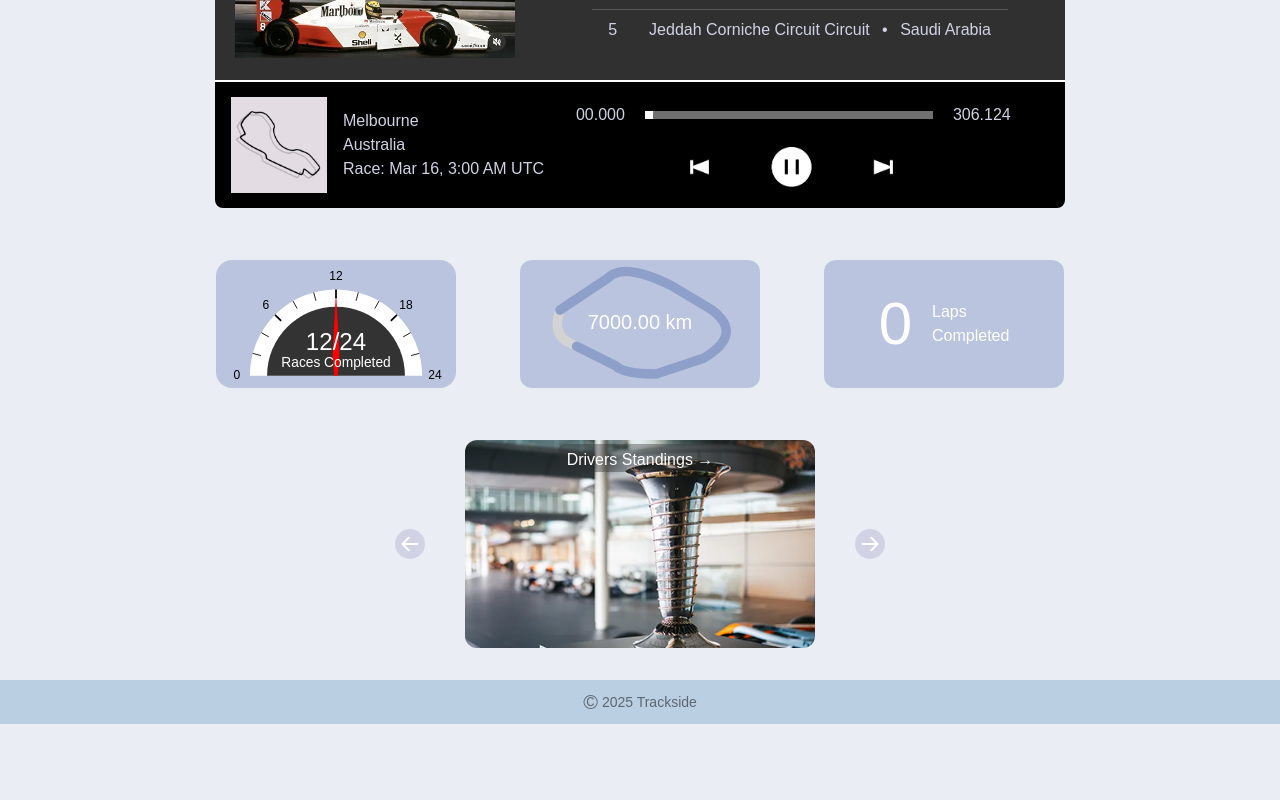
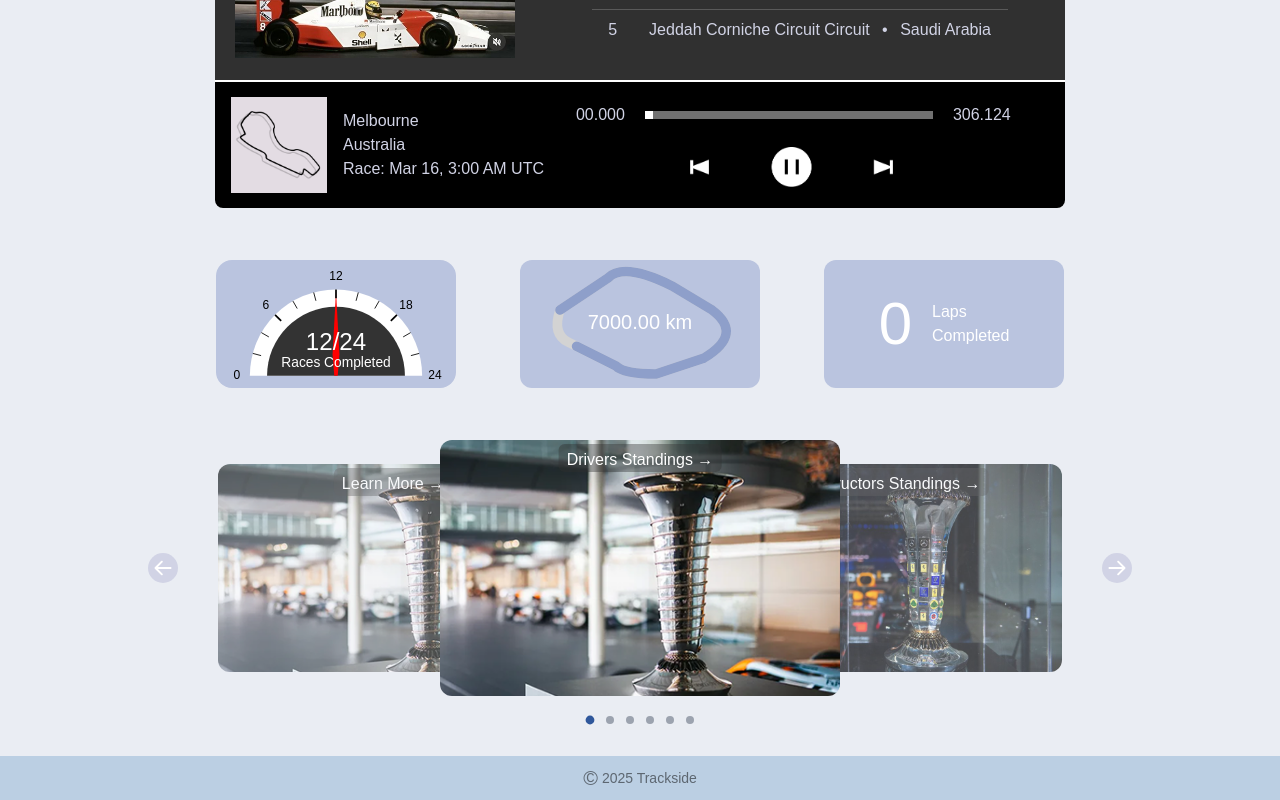
Before and after one commit to fionaa-truong/trackside, a Next.js app: page / in a window 1280 px wide. Shown: the part 522-1322 px from the top of the page. Before the commit the page ends 1246 px from the top, so only its background shows below. Built offline with nearby package versions, Linux system fonts and the light colour scheme; a web font is replaced by a local one.

Commit message:
fixed carousel

```diff
--- a/src/components/landingPage/carousel.tsx
+++ b/src/components/landingPage/carousel.tsx
@@ -1,13 +1,12 @@
 "use client";
 
-import { useRef, useState } from "react";
+import { useState } from "react";
 import CarouselCards from "./carouselCards";
 import Image from "next/image";
-import { motion } from "motion/react";
 
 const cards = [
   {
-    imgSr: "/landingPage/driver_trophy.png",
+    imgSrc: "/landingPage/driver_trophy.png",
     link: "/",
     feature: "Drivers Standings →",
     hoverText: "See who is leading the driver's championship!",
@@ -45,17 +44,20 @@ const cards = [
 ];
 
 export default function Carousel() {
-  const scrollRef = useRef<HTMLDivElement>(null);
   const [currentIndex, setCurrentIndex] = useState(0);
-  const prevSlide = () => {
+  const prevIndex = currentIndex === 0 ? cards.length - 1 : currentIndex - 1;
+  const nextIndex = currentIndex === cards.length - 1 ? 0 : currentIndex + 1;
+  const prevCard = () => {
     setCurrentIndex((prev) => (prev === 0 ? cards.length - 1 : prev - 1));
   };
-  const nextSlide = () => {
+  const nextCard = () => {
     setCurrentIndex((prev) => (prev === cards.length - 1 ? 0 : prev + 1));
   };
 
   return (
-    <div className="mb-8 flex flex-row gap-10">
+    <div className="mb-8 flex flex-col items-center justify-center gap-5">
+      <div className="flex flex-row gap-10">
+        <button onClick={prevCard} className="transition hover:scale-110">
           <Image
             src="/svgs/arrow.svg"
             alt="Left arrow"
@@ -63,12 +65,20 @@ export default function Carousel() {
             height={30}
             className="transition ease-in-out hover:scale-110"
           />
+        </button>
+
         <CarouselCards
-        imgSrc="/landingPage/driver_trophy.png"
-        link="/"
-        feature="Drivers Standings →"
-        hoverText="See who is leading the driver's championship!"
+          imgSrc={cards[currentIndex].imgSrc}
+          link={cards[currentIndex].link}
+          feature={cards[currentIndex].feature}
+          hoverText={cards[currentIndex].hoverText}
+          prevImgSrc={cards[prevIndex].imgSrc}
+          prevFeature={cards[prevIndex].feature}
+          nextImgSrc={cards[nextIndex].imgSrc}
+          nextFeature={cards[nextIndex].feature}
         />
+
+        <button onClick={nextCard} className="transition hover:scale-110">
           <Image
             src="/svgs/arrow.svg"
             alt="Right arrow"
@@ -76,6 +86,19 @@ export default function Carousel() {
             height={30}
             className="rotate-180 transition ease-in-out hover:scale-110"
           />
+        </button>
+      </div>
+      <div className="flex gap-3">
+        {cards.map((_, index) => (
+          <button
+            key={index}
+            onClick={() => setCurrentIndex(index)}
+            className={`h-2 w-2 rounded-full transition ${
+              index === currentIndex ? "scale-110 bg-ocean-blue" : "bg-gray-400"
+            }`}
+          />
+        ))}
+      </div>
     </div>
   );
 }
--- a/src/components/landingPage/carouselCards.tsx
+++ b/src/components/landingPage/carouselCards.tsx
@@ -6,6 +6,10 @@ interface CarouselCardsProps {
   feature: string;
   link: string;
   hoverText: string;
+  prevImgSrc: string;
+  prevFeature: string;
+  nextImgSrc: string;
+  nextFeature: string;
 }
 
 export default function CarouselCards({
@@ -13,10 +17,26 @@ export default function CarouselCards({
   feature,
   link,
   hoverText,
+  prevImgSrc,
+  prevFeature,
+  nextImgSrc,
+  nextFeature,
 }: CarouselCardsProps) {
   return (
+    <div className="flex items-center">
+      <div className="group relative z-0 overflow-hidden rounded-xl opacity-70 md:-mr-12 md:h-44 md:w-[250px] lg:-mr-32 lg:h-52 lg:w-[350px]">
+        <Image
+          src={prevImgSrc}
+          alt={`${prevFeature} image`}
+          fill
+          className="object-cover transition-transform duration-300 group-hover:scale-105"
+        />
+        <span className="bg-moody-grey/40 absolute left-1/2 top-1 z-10 inline-block -translate-x-1/2 items-center justify-center whitespace-nowrap rounded-md px-2 pt-1 text-center text-white">
+          {prevFeature}
+        </span>
+      </div>
       <Link href={link}>
-      <div className="group relative h-52 w-[350px] overflow-hidden rounded-xl">
+        <div className="group relative z-10 overflow-hidden rounded-xl md:h-52 md:w-[350px] lg:h-64 lg:w-[400px]">
           <Image
             src={imgSrc}
             alt={`${feature} image`}
@@ -34,5 +54,17 @@ export default function CarouselCards({
           </div>
         </div>
       </Link>
+      <div className="group relative z-0 -ml-12 overflow-hidden rounded-xl opacity-70 md:h-44 md:w-[250px] lg:-ml-32 lg:h-52 lg:w-[350px]">
+        <Image
+          src={nextImgSrc}
+          alt={`${nextFeature} image`}
+          fill
+          className="object-cover transition-transform duration-300 group-hover:scale-105"
+        />
+        <span className="bg-moody-grey/40 absolute left-1/2 top-1 z-10 inline-block -translate-x-1/2 items-center justify-center whitespace-nowrap rounded-md px-2 pt-1 text-center text-white">
+          {nextFeature}
+        </span>
+      </div>
+    </div>
   );
 }
```
Lines whose indentation alone changed are shown as unchanged.
